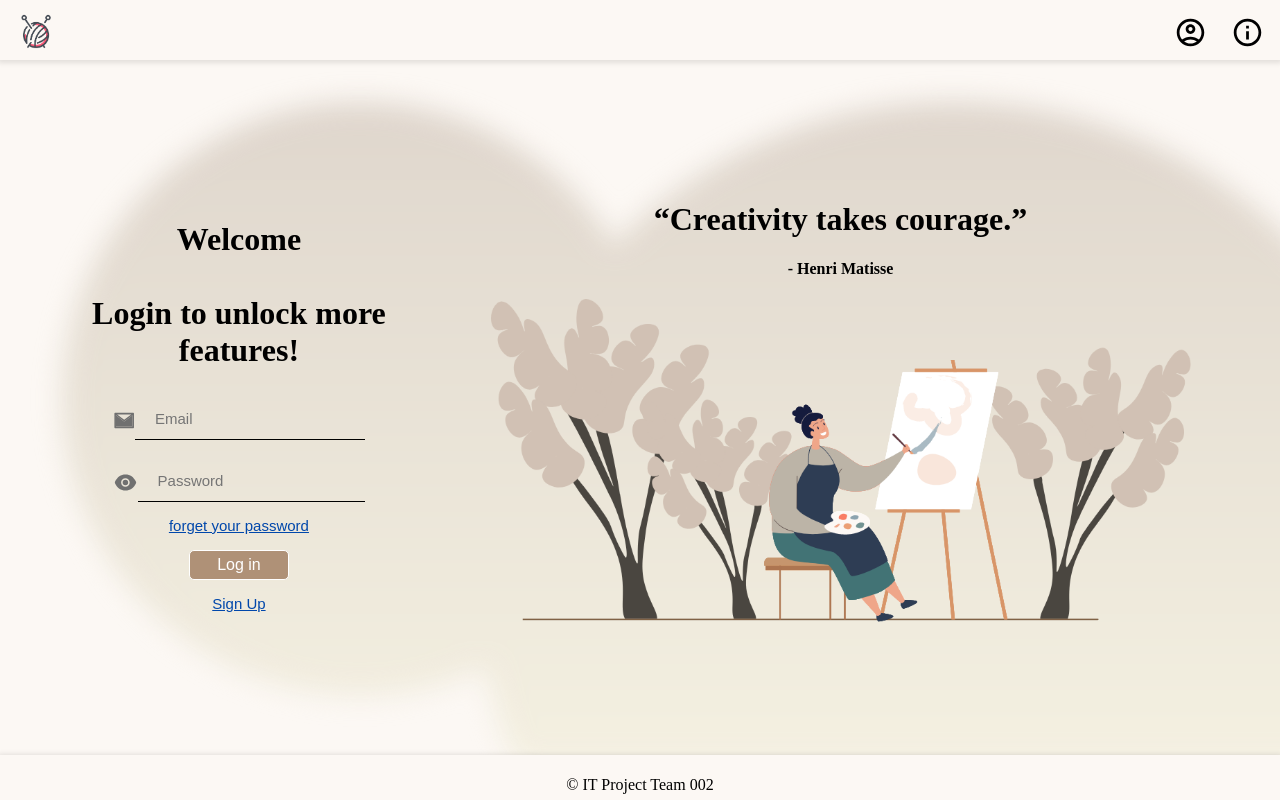
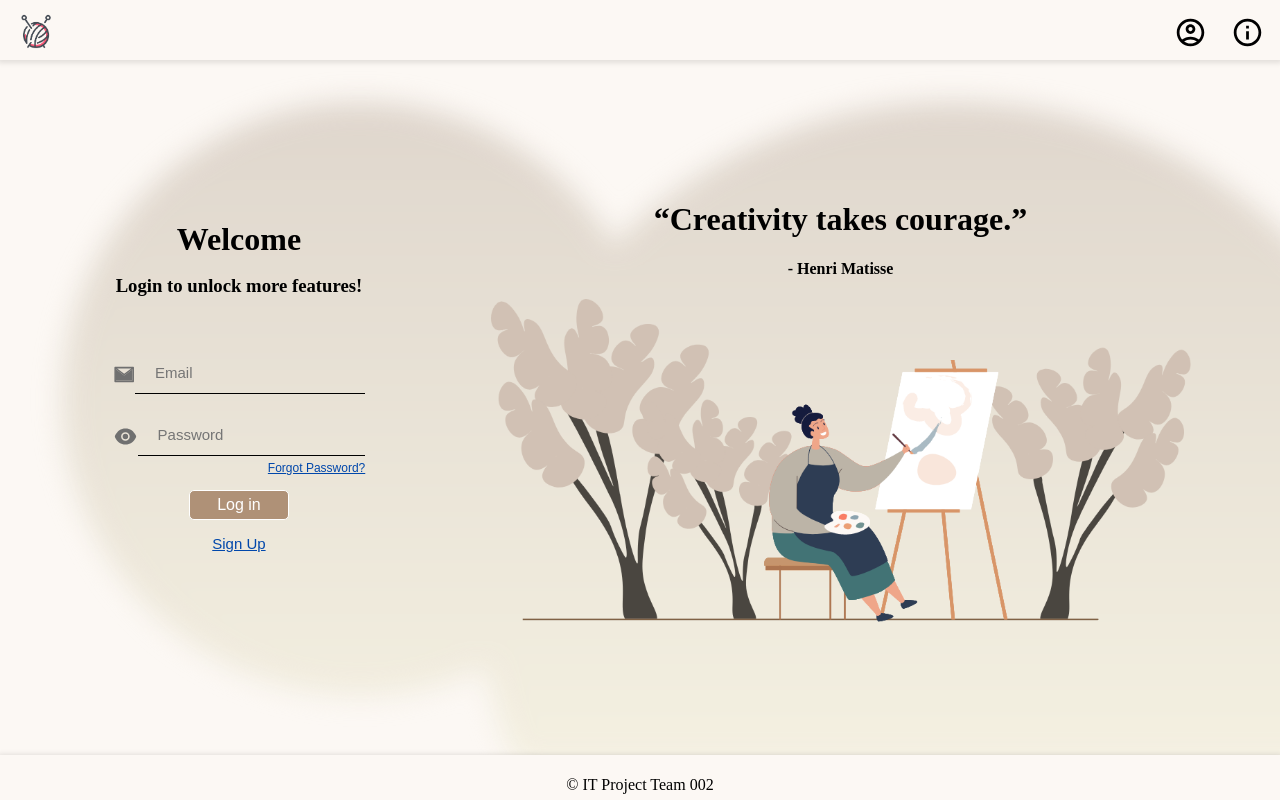
Before and after one commit to IT-Project-002/Frontend, a React (Create React App) app: page /user/login in a window 1280 px wide. Built offline with nearby package versions, Linux system fonts and the light colour scheme.

Commit message:
allow diable button

```diff
--- a/src/css/login.css
+++ b/src/css/login.css
@@ -30,6 +30,7 @@
 .login-container {
   grid-area: login;
   display: grid;
+  grid-template-rows: 0.2fr 0.5fr 2fr;
   padding: 5%;
   text-align: center;
 }
@@ -49,6 +50,12 @@
   color: white;
   font-size: 16px;
   margin: 15px;
+}
+
+.password-link {
+  font-family: Arial;
+  font-size: 12px;
+  color: #0047ab;
 }
 
 .signup-link {
--- a/src/pages/forgetPassword.js
+++ b/src/pages/forgetPassword.js
@@ -7,7 +7,7 @@ import { AiFillEyeInvisible, AiFillEye, AiTwotoneMail } from "react-icons/ai";
 import React from "react";
 import background from "../image/background/login.png";
 import Alert from "@mui/material/Alert";
-import SentimentVerySatisfiedIcon from '@mui/icons-material/SentimentVerySatisfied';
+import SentimentVerySatisfiedIcon from "@mui/icons-material/SentimentVerySatisfied";
 
 const EMAIL_REG = new RegExp(/^[A-Z0-9._%+-]+@[A-Z0-9.-]+\.[A-Z]{2,4}$/i);
 export const validateEmailInput = (str = "") => EMAIL_REG.test(str);
@@ -21,6 +21,7 @@ function Forget() {
   const [loginError, setLoginError] = useState("");
   const [isActive, setIsActive] = useState(false);
   const [isActive1, setIsActive1] = useState(false);
+  const [isSubmmit, setIsSubmmit] = useState(false);
   const [code, setCode] = useState({});
 
   const toggleButton = () => {
@@ -37,6 +38,7 @@ function Forget() {
 
   const handleSubmit = (e) => {
     e.preventDefault();
+    setIsSubmmit(true);
     const userInfo = { email };
     console.log(userInfo);
 
@@ -50,23 +52,23 @@ function Forget() {
       body: JSON.stringify(userInfo),
     })
       .then((response) => {
-        if (response.status===600){
+        if (response.status === 600) {
           //这边是email不存在
         }
         console.log(response);
         return response.json();
       })
       .then((data) => {
-        console.log(data.captcha)
-        setCode(data.captcha)
-        setEmailVerify(data.email)
+        console.log(data.captcha);
+        setCode(data.captcha);
+        setEmailVerify(data.email);
       })
       .catch((error) => {
         console.error("Error:", error);
       });
   };
 
-  const handleVerificationCode =(e)=>{
+  const handleVerificationCode = (e) => {
     e.preventDefault();
     const userInfo = { email, code, password, emailVerify };
     console.log(userInfo);
@@ -81,7 +83,7 @@ function Forget() {
       body: JSON.stringify(userInfo),
     })
       .then((response) => {
-       if (response.status===601){
+        if (response.status === 601) {
           //这边是验证码不通过
         }
         console.log(response);
@@ -100,14 +102,18 @@ function Forget() {
       .catch((error) => {
         console.error("Error:", error);
       });
-  }
+  };
   return (
     <div className="layout-login" id="login-page">
       <div className="login-container">
         <h1>Email Verification</h1>
+        <h3> </h3>
+        <div>
           <form onSubmit={handleSubmit}>
             <div className="input-container">
+              <label className="login-icon">
                 <AiTwotoneMail />
+              </label>
               <input
                 type="email"
                 ref={userRef}
@@ -116,25 +122,15 @@ function Forget() {
                 onChange={(e) => setEmail(e.target.value)}
                 required
               />
-            </div>
-            {email && !validateEmailInput(email) ? (
-              <Alert
-                className="login-alert"
-                severity="warning"
-                variant="outlined"
-              >
-                Email not valid
-              </Alert>
-            ) : null}
-            <div>
               <button
                 type="submit"
                 style={{
                   backgroundColor: isActive ? "#c5c1a4" : "",
                 }}
                 onClick={toggleButton}
+                disabled={isSubmmit}
               >
-                Send Code
+                Send
               </button>
             </div>
           </form>
@@ -154,8 +150,6 @@ function Forget() {
                 onChange={(e) => setPassword(e.target.value)}
                 required
               />
-            </div>
-            <div>
               <button
                 type="submit"
                 style={{
@@ -167,7 +161,7 @@ function Forget() {
               </button>
             </div>
           </form>
-
+        </div>
       </div>
 
       <div className="today-container">
@@ -180,5 +174,4 @@ function Forget() {
   );
 }
 
-
 export default Forget;
--- a/src/pages/login.js
+++ b/src/pages/login.js
@@ -7,7 +7,6 @@ import { AiFillEyeInvisible, AiFillEye, AiTwotoneMail } from "react-icons/ai";
 import React from "react";
 import background from "../image/background/login.png";
 import Alert from "@mui/material/Alert";
-import SentimentVerySatisfiedIcon from '@mui/icons-material/SentimentVerySatisfied';
 
 const EMAIL_REG = new RegExp(/^[A-Z0-9._%+-]+@[A-Z0-9.-]+\.[A-Z]{2,4}$/i);
 export const validateEmailInput = (str = "") => EMAIL_REG.test(str);
@@ -71,12 +70,8 @@ function Login() {
     return (
       <div className="layout-login" id="login-page">
         <div className="login-container">
-          <h1>
-              Welcome
-              <br/>
-              <br/>
-              Login to unlock more features!
-          </h1>
+          <h1>Welcome</h1>
+          <h3 style={{ marginTop: "-5px" }}>Login to unlock more features!</h3>
           <form onSubmit={handleSubmit}>
             <div className="input-container">
               <AiTwotoneMail />
@@ -123,10 +118,17 @@ function Login() {
                 {loginError}
               </Alert>
             ) : null}
-            <div>
-                <a className="signup-link" href="/user/forgetPwd">
-                    forget your password
-                </a>
+            <div
+              style={{
+                display: "flex",
+                justifyContent: "flex-end",
+                width: "85%",
+                marginTop: "-10px",
+              }}
+            >
+              <a className="password-link" href="/user/forgetPwd">
+                Forgot Password?
+              </a>
             </div>
             <div>
               <button
```
Lines whose indentation alone changed are shown as unchanged.
